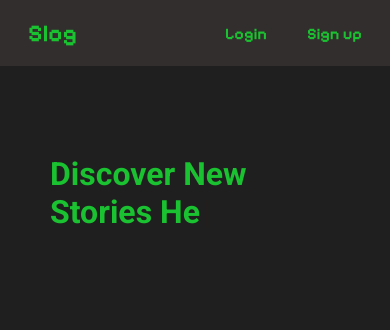
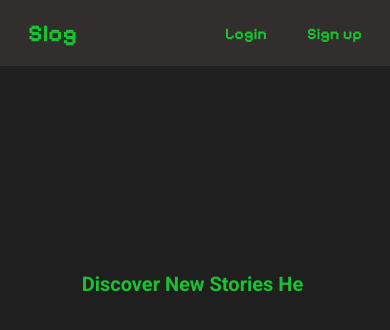
Before and after one commit to VasuB0612/Blog-app, a React (Create React App) app in the folder frontend/: page / in a window 390 px wide. Shown: the top 330 px of the page. Built offline with nearby package versions, Linux system fonts and the light colour scheme.

Commit message:
Added styles

```diff
--- a/frontend/src/Components/HomePage.js
+++ b/frontend/src/Components/HomePage.js
@@ -1,5 +1,6 @@
 import React from "react";
 import { useTypewriter, Cursor } from "react-simple-typewriter";
+import "../Styles/Home.css";
 
 const HomePage = () => {
   const [text] = useTypewriter({
@@ -13,28 +14,10 @@ const HomePage = () => {
     deleteSpeed: 50,
   });
   return (
-    <div
-      style={{
-        display: "flex",
-        justifyContent: "center",
-        alignItems: "center",
-        marginTop: "10%",
-        "@media (max-width: 600px)": {
-          marginTop: "20%",
-        },
-      }}
-    >
-      <h1 style={{ margin: "50px" }}>
-        <span
-          style={{
-            fontWeight: "bold",
-            color: "#1ac130",
-            alignItems: "center",
-          }}
-        >
-          {text}
-        </span>
-        <span style={{ color: "red" }}>
+    <div className="container">
+      <h1 className="heading">
+        <span className="text">{text}</span>
+        <span className="cursor">
           <Cursor />
         </span>
       </h1>
--- /dev/null
+++ b/frontend/src/Styles/Home.css
@@ -0,0 +1,29 @@
+.container {
+  display: flex;
+  justify-content: center;
+  align-items: center;
+  margin-top: 10%;
+}
+
+.heading {
+  margin: 50px;
+}
+
+.text {
+  font-weight: bold;
+  color: #1ac130;
+  align-items: center;
+}
+
+.cursor {
+  color: red;
+}
+
+@media (max-width: 600px) {
+  .container {
+    margin-top: 40%;
+  }
+  .heading {
+    font-size: 20px;
+  }
+}
```
